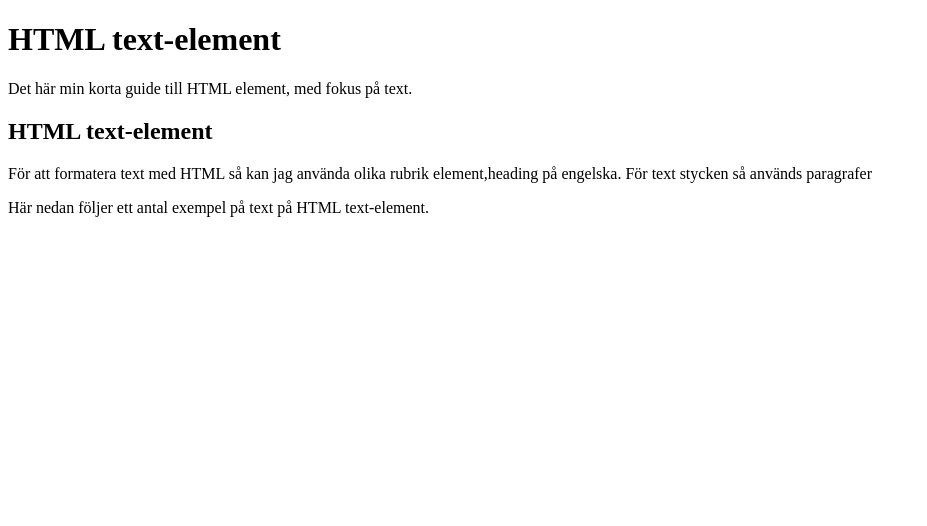
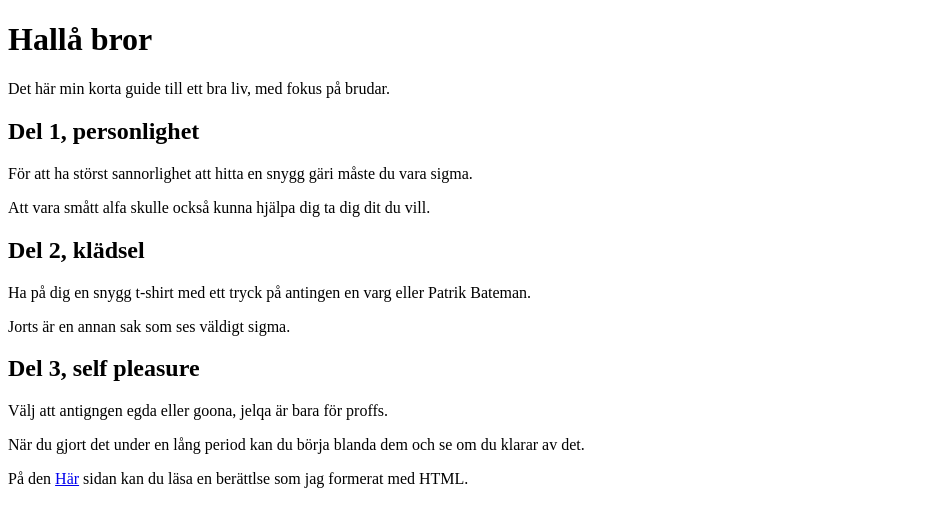
Before and after one commit to Loweezzt/te23-wu1-intro, a plain HTML site: page index.html in a window 1280 px wide. Shown: the whole page, without its empty margins (0-927 px from the left). Drawn offline with Linux system fonts and the light colour scheme.

Commit message:
fixat allt

```diff
--- a/index.html
+++ b/index.html
@@ -3,14 +3,23 @@
 <head>
     <meta charset="UTF-8">
     <meta name="viewport" content="width=device-width, initial-scale=1.0">
-    <title>HTML element</title>
+    <title>Hallå bror</title>
 </head>
 <body>
-<h1>HTML text-element</h1>
+<h1>Hallå bror</h1>
 <link rel="stylesheet" href="style.css">
-<p>Det här min korta guide till HTML element, med fokus på text.</p>
-<h2>HTML text-element</h2>
-<p>För att formatera text med HTML så kan jag använda olika rubrik element,heading på engelska. För text stycken så används paragrafer</p>
-<p> Här nedan följer ett antal exempel på text på HTML text-element.</p>
+<p>Det här min korta guide till ett bra liv, med fokus på brudar.</p>
+<h2>Del 1, personlighet</h2>
+<p>För att ha störst sannorlighet att hitta en snygg gäri måste du vara sigma.</p>
+<p>Att vara smått alfa skulle också kunna hjälpa dig ta dig dit du vill.</p>
+
+<h2>Del 2, klädsel</h2>
+<p>Ha på dig en snygg t-shirt med ett tryck på antingen en varg eller Patrik Bateman.</p>
+<P>Jorts är en annan sak som ses väldigt sigma.</P>
+<h2>Del 3, self pleasure</h2>
+<p>Välj att antigngen egda eller goona, jelqa är bara för proffs.</p>
+<p>När du gjort det under en lång period kan du börja blanda dem och se om du klarar av det.</p>
+</ul>
+<p>På den <a href="tale.html">Här</a> sidan kan du läsa en berättlse som jag formerat med HTML.</p>
 </body>
 </html>
--- a/style.css
+++ b/style.css
@@ -1,6 +1,6 @@
 body {
     font-family:'Segoe UI', Tahoma, Geneva, Verdana, sans-serif
-    font-size: 1.2rem;
+    font-size 1.2rem;
 }
 
 main, fotter {
```
Also changed, not shown: tale.html (added, +11 -0 lines), Omage.jpg (added).
